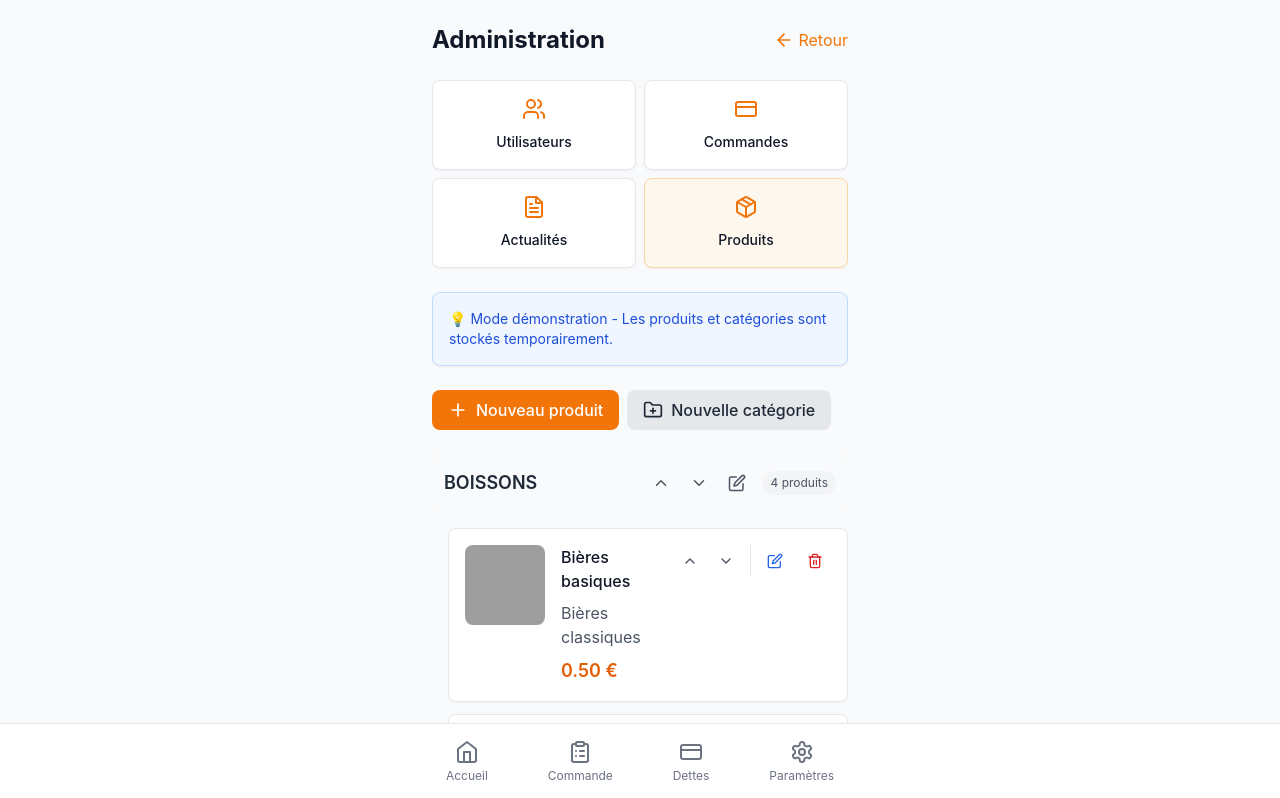
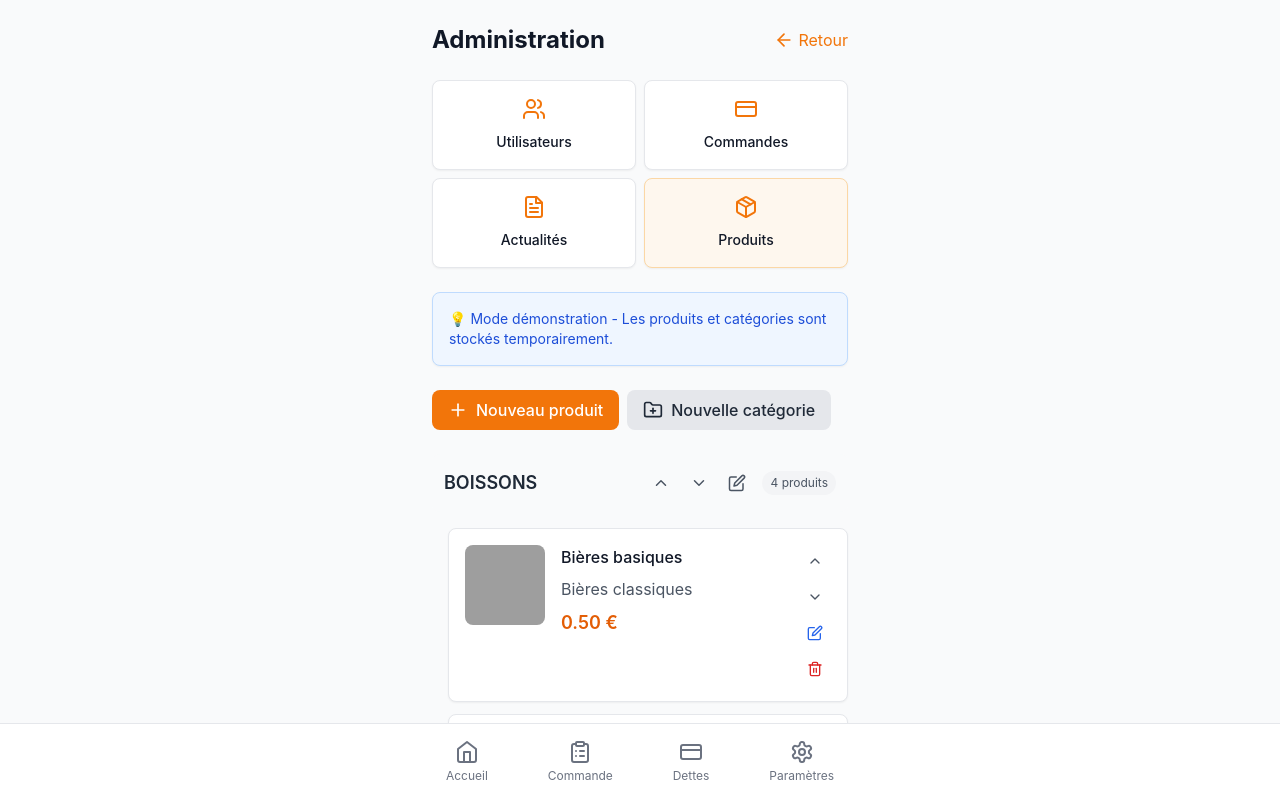
Before and after one commit to TheBatMarch/popotte, a React (Vite) app: page /admin/products in a window 1280 px wide. Shown: the top 798 px of the page. Built offline with nearby package versions, Linux system fonts and the light colour scheme; grey boxes are pictures that could not be loaded.

Commit message:
Mettre à jour le logo et réorganiser les icônes produits

```diff
--- a/src/pages/Home.tsx
+++ b/src/pages/Home.tsx
@@ -5,7 +5,7 @@ import { mockDatabase } from '../lib/mockDatabase'
 import { useAuth } from '../contexts/AuthContext'
 import type { NewsPost } from '../lib/mockData'
 
-const logoUrl = '/ChatGPT Image 4 juil. 2025, 15_38_15.png'
+const logoUrl = '/ChatGPT Image 4 juil. 2025, 23_49_33.png'
 
 export function Home() {
   const { profile } = useAuth()
--- a/src/pages/admin/Products.tsx
+++ b/src/pages/admin/Products.tsx
@@ -732,8 +732,7 @@ export function Products() {
                         </div>
                       </div>
 
-                      <div className="flex space-x-2 ml-4">
-                        <div className="flex items-center space-x-1 border-r border-gray-200 pr-2">
+                      <div className="flex flex-col space-y-1 ml-4">
                         <button
                           onClick={() => moveProductUp(product.id, product.category_id || '')}
                           className="p-2 text-gray-600 hover:text-blue-600 hover:bg-blue-50 rounded-lg transition-colors"
@@ -748,7 +747,6 @@ export function Products() {
                         >
                           <ChevronDown size={16} />
                         </button>
-                        </div>
                         <button
                           onClick={() => handleEditProduct(product)}
                           className="p-2 text-blue-600 hover:bg-blue-50 rounded-lg transition-colors"
```
Lines whose indentation alone changed are shown as unchanged.
